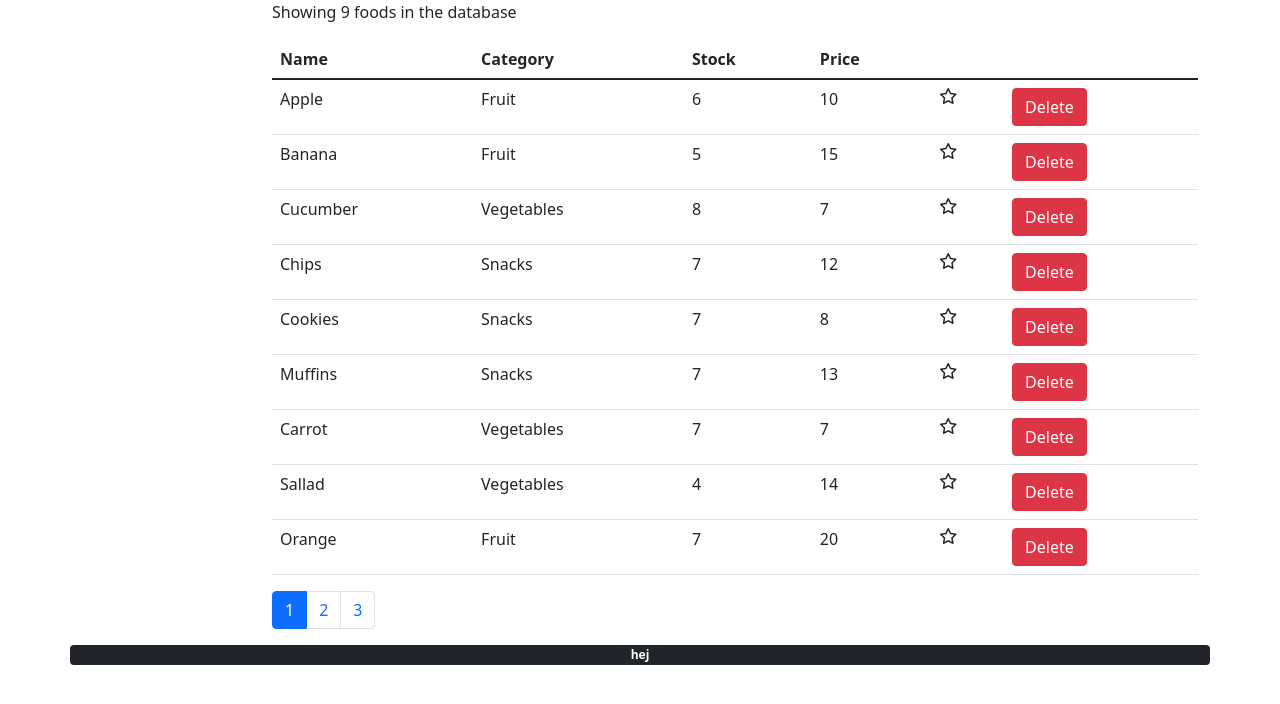
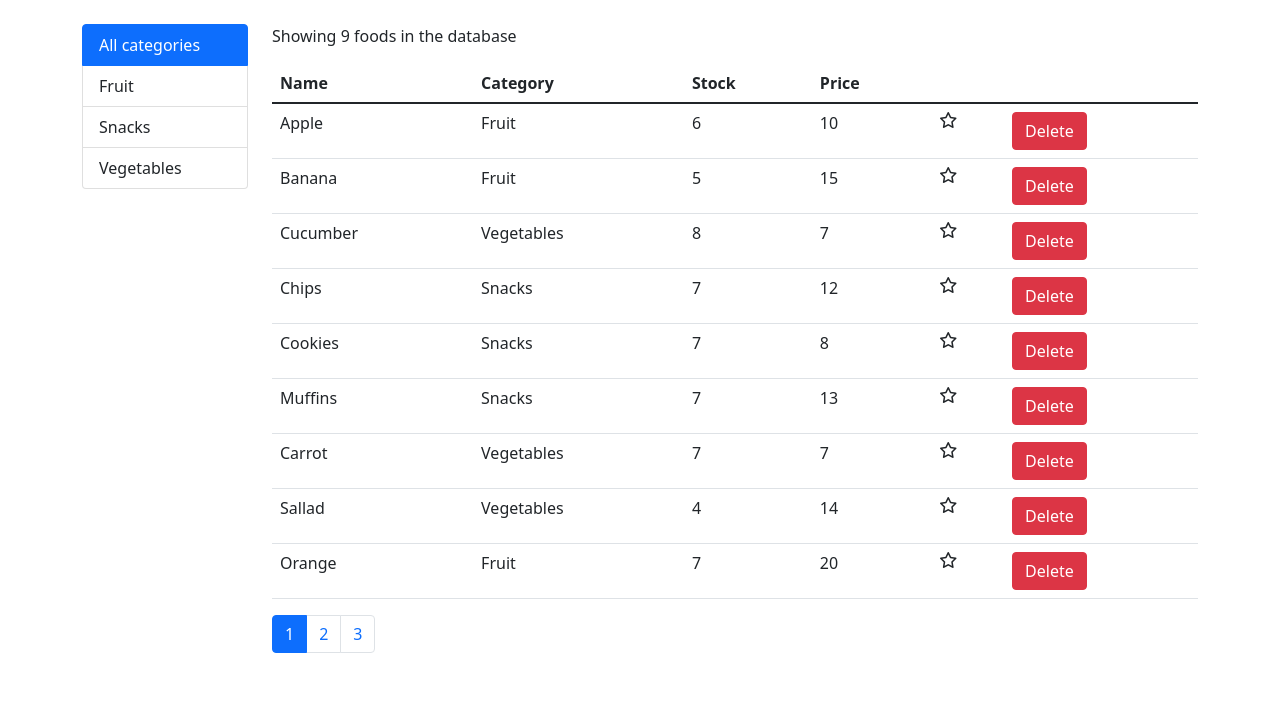
Before and after one commit to Kevin-Krantz/intensive-foods, a React (Create React App) app: page /foods in a window 1280 px wide. Shown: the top 704 px of the page. Built offline with nearby package versions, Linux system fonts and the light colour scheme.

Commit message:
Implemented ListGroup component

```diff
--- a/src/components/Foods.jsx
+++ b/src/components/Foods.jsx
@@ -1,14 +1,25 @@
 import React, { Component } from "react";
 import { getFoods } from "../services/fakeFoodService";
+import { getCategories } from "../services/fakeCategoryService";
 import Favorite from "./common/Favorite";
 import Pagination from "./common/Pagination";
+import ListGroup from "./common/ListGroup";
+
+const DEFAULT_CATEGORY = { _id: "", name: "All categories" };
 
 class Foods extends Component {
   state = {
-    foods: getFoods(),
+    foods: [],
+    categories: [],
     pageSize: 4,
     selectedPage: 1,
+    selectedCategory: DEFAULT_CATEGORY,
   };
+
+  componentDidMount() {
+    const categories = [DEFAULT_CATEGORY, ...getCategories()];
+    this.setState({ foods: getFoods(), categories });
+  }
 
   handleFavor = (food) => {
     const foods = [...this.state.foods];
@@ -18,19 +29,26 @@
     this.setState({ foods });
   };
 
-  handlePageChange = (page) => {
-    this.setState({ selectedPage: page });
-  };
+  handlePageChange = (page) => this.setState({ selectedPage: page });
+
+  handleCategorySelect = (category) =>
+    this.setState({ selectedCategory: category });
 
   render() {
+    const { pageSize, selectedPage, selectedCategory, categories } = this.state;
     const { length: count } = this.state.foods;
-    const { pageSize, selectedPage } = this.state;
 
     if (count === 0) return <p>There are no foods in the database</p>;
 
     return (
-      <div className="row">
-        <div className="col-2"></div>
+      <div className="row mt-4">
+        <div className="col-2">
+          <ListGroup
+            items={categories}
+            selectedItem={selectedCategory}
+            onItemSelect={this.handleCategorySelect}
+          />
+        </div>
         <div className="col">
           <p>Showing {count} foods in the database</p>
           <table className="table">
@@ -76,7 +94,6 @@
             onPageChange={this.handlePageChange}
           />
         </div>
-        {<p className="badge bg-dark">hej</p>}
       </div>
     );
   }
--- /dev/null
+++ b/src/components/common/ListGroup.jsx
@@ -0,0 +1,22 @@
+import React from "react";
+
+function ListGroup({ items, selectedItem, onItemSelect }) {
+  return (
+    <ul className="list-group">
+      {items.map((item) => (
+        <li
+          key={item._id}
+          style={{ cursor: "pointer" }}
+          className={
+            item === selectedItem ? "list-group-item active" : "list-group-item"
+          }
+          onClick={() => onItemSelect(item)}
+        >
+          {item.name}
+        </li>
+      ))}
+    </ul>
+  );
+}
+
+export default ListGroup;
```
